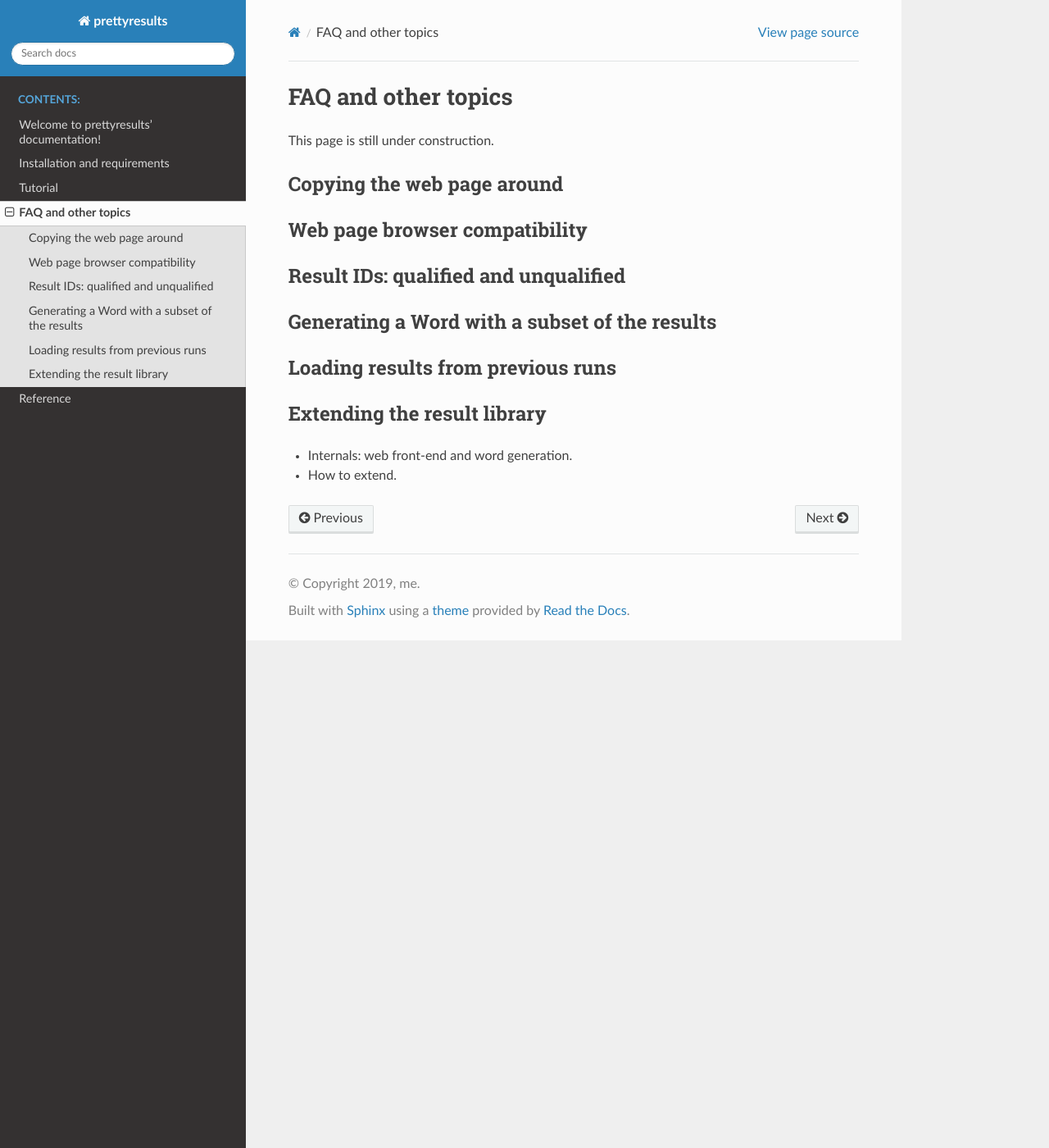
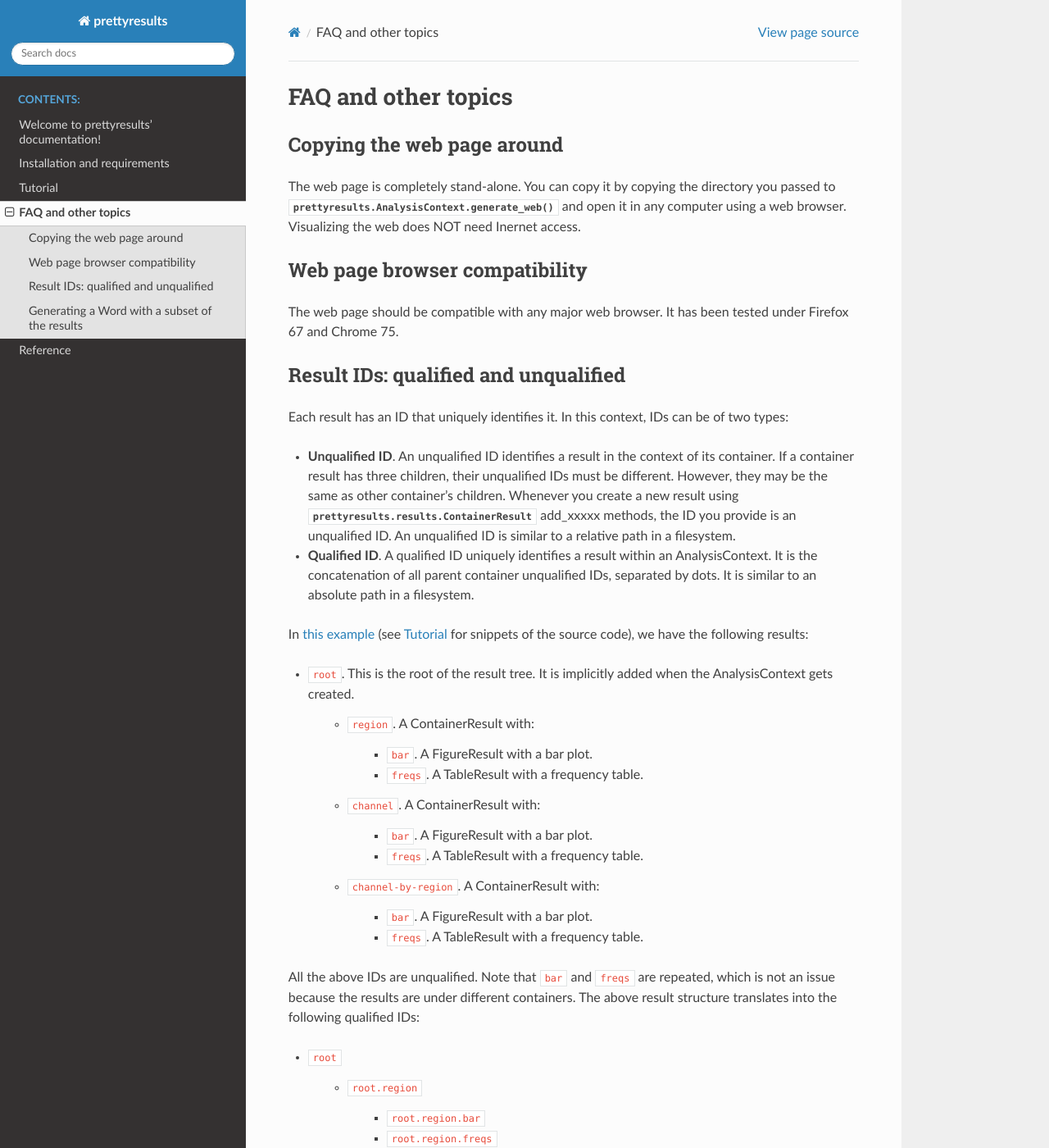
Before and after one commit to anarthal/prettyresults, a Sphinx documentation site: the page built from docs/other.rst, in a window 1280 px wide and 1400 px high. Shown: the whole window at 82% size. Built offline with Sphinx 7.4.7 and the Read the Docs theme 2.0.0, drawn with Linux system fonts in a browser that asks for light colours; some of the changed text lies outside the part shown.

Commit message:
Completed other topics & FAQ doc page

```diff
--- a/docs/other.rst
+++ b/docs/other.rst
@@ -1,17 +1,24 @@
 FAQ and other topics
 ====================================
-
-This page is still under construction.
 
 .. _copying_web:
 
 Copying the web page around
 ---------------------------
 
+The web page is completely stand-alone. You can copy it by copying the
+directory you passed to :meth:`prettyresults.AnalysisContext.generate_web` and
+open it in any computer using a web browser. Visualizing the web does NOT
+need Inernet access.
+
+
 .. _browser_compatibility:
 
 Web page browser compatibility
 ------------------------------
+
+The web page should be compatible with any major web browser. It has been
+tested under Firefox 67 and Chrome 75.
 
 
 .. _result_ids:
@@ -19,20 +26,79 @@ Web page browser compatibility
 Result IDs: qualified and unqualified
 -------------------------------------
 
+Each result has an ID that uniquely identifies it. In this context, IDs can be of two types:
+
+- **Unqualified ID**. An unqualified ID identifies a result in the context of its container.
+  If a container result has three children, their unqualified IDs must be different. However,
+  they may be the same as other container's children. Whenever you create a new result using
+  :class:`prettyresults.results.ContainerResult` add_xxxxx methods, the ID you provide is an
+  unqualified ID. An unqualified ID is similar to a relative path in a filesystem.
+- **Qualified ID**. A qualified ID uniquely identifies a result within an AnalysisContext.
+  It is the concatenation of all parent container unqualified IDs, separated by dots.
+  It is similar to an absolute path in a filesystem.
+
+In `this example <https://anarthal.github.io/prettyresults-example/>`_ (see :ref:`tutorial`
+for snippets of the source code), we have the following results:
+
+- :code:`root`. This is the root of the result tree. It is implicitly added when the AnalysisContext
+  gets created.
+
+    - :code:`region`. A ContainerResult with:
+
+        - :code:`bar`. A FigureResult with a bar plot.
+        - :code:`freqs`. A TableResult with a frequency table.
+
+    - :code:`channel`. A ContainerResult with:
+
+        - :code:`bar`. A FigureResult with a bar plot.
+        - :code:`freqs`. A TableResult with a frequency table.
+
+    - :code:`channel-by-region`. A ContainerResult with:
+
+        - :code:`bar`. A FigureResult with a bar plot.
+        - :code:`freqs`. A TableResult with a frequency table.
+
+All the above IDs are unqualified. Note that :code:`bar` and :code:`freqs` are repeated,
+which is not an issue because the results are under different containers. The above result structure
+translates into the following qualified IDs:
+
+- :code:`root`
+
+    - :code:`root.region`
+
+        - :code:`root.region.bar`
+        - :code:`root.region.freqs`
+
+    - :code:`root.channel`
+
+        - :code:`root.channel.bar`
+        - :code:`root.channel.freqs`
+
+    - :code:`root.channel-by-region`
+
+        - :code:`root.channel-by-region.bar`
+        - :code:`root.channel-by-region.freqs`
+
+Note that these are unique across the entire AnalysisContext. Qualified IDs are employed,
+for example, to retrieve results in :meth:`prettyresults.AnalysisContext.get_result`.
+
+.. warning::
+    Unqualified IDs **must not contain the dot character**. Trying to create a result
+    that fails to fulfill this condition will result in an exception.
+
+
+
 .. _generating_word:
 
 Generating a Word with a subset of the results
 ----------------------------------------------
 
-.. _loading_results:
+If you have a large number of results, including all of them in a single Word
+document may be impractical. You can use :meth:`prettyresults.AnalysisContext.generate_word`
+second parameter to reduce the number of results that get included in your Word document.
 
-Loading results from previous runs
-----------------------------------
+Taking the example in the :ref:`tutorial`, to generate a Word document that includes region
+and channel data, but not the cross table:
 
-.. _extending:
-
-Extending the result library
-----------------------------
-
-- Internals: web front-end and word generation.
-- How to extend.
+.. literalinclude:: ../examples/example.py
+   :lines: 77-80
--- a/docs/tutorial.rst
+++ b/docs/tutorial.rst
@@ -1,3 +1,5 @@
+.. _tutorial:
+
 Tutorial
 ====================================
 
```
Also changed, not shown: 2 other files.
